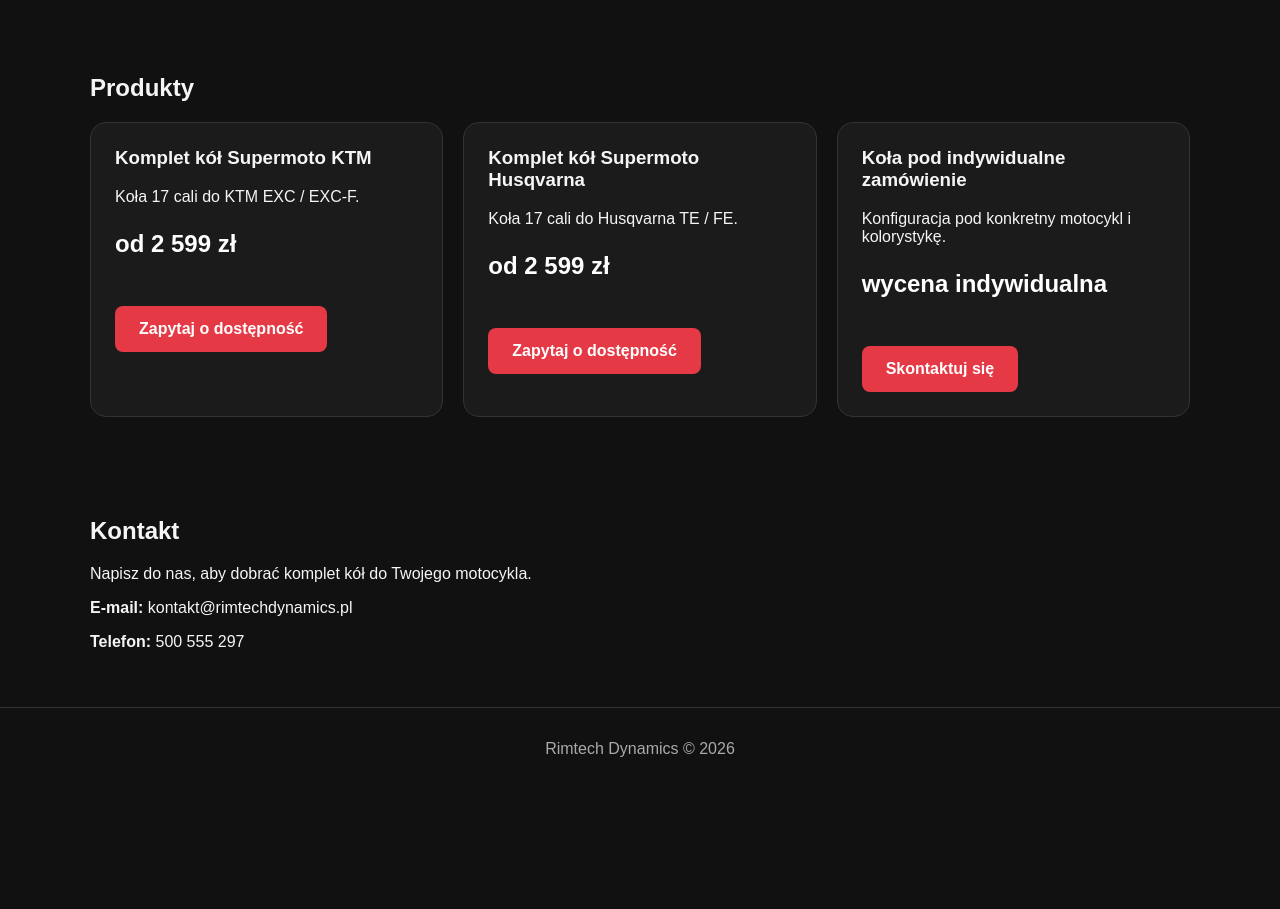
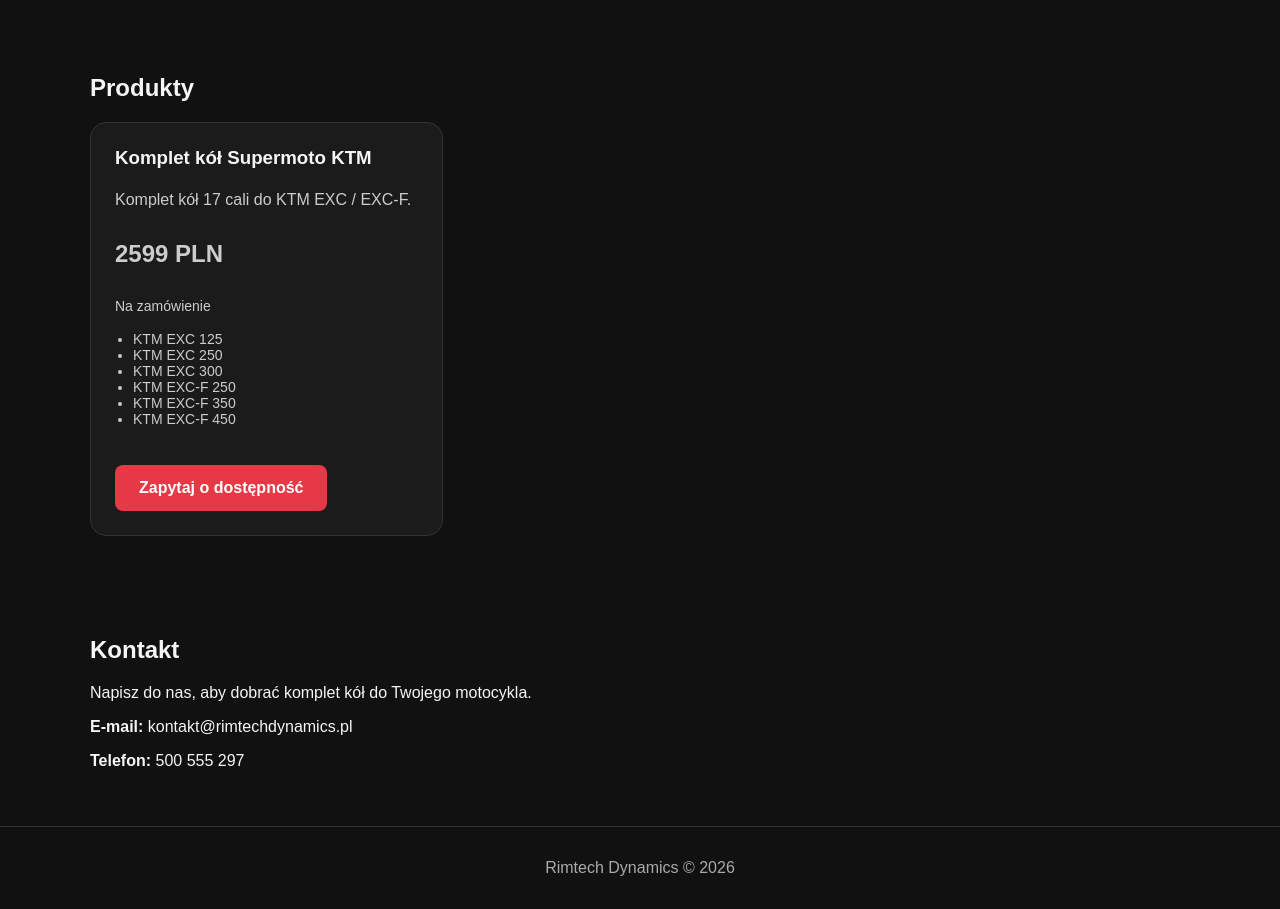
Before and after one commit to czaschoinki-bit/rimtech-shop, a plain HTML site: page index.html in a window 1280 px wide. Shown: the part 580-1489 px from the top of the page. Before the commit the page ends 1370 px from the top, so only its background shows below. Drawn offline with Linux system fonts and the light colour scheme.

Commit message:
Update index.html

```diff
--- a/index.html
+++ b/index.html
@@ -64,6 +64,9 @@
       text-decoration: none;
       border-radius: 8px;
       font-weight: bold;
+      border: none;
+      cursor: pointer;
+      font-size: 16px;
     }
 
     .card {
@@ -96,10 +99,27 @@
       margin-top: 0;
     }
 
+    .product p {
+      color: #ccc;
+      line-height: 1.5;
+    }
+
     .price {
       font-size: 24px;
       font-weight: bold;
       color: #fff;
+    }
+
+    .availability {
+      color: #aaa;
+      font-size: 14px;
+    }
+
+    .compatibility {
+      margin-top: 12px;
+      padding-left: 18px;
+      color: #ccc;
+      font-size: 14px;
     }
 
     footer {
@@ -149,8 +169,8 @@
   <main>
     <section class="hero">
       <div>
-        <h1>Koła motocyklowe supermoto i enduro</h1>
-        <p>
+        <h1 id="hero-title">Koła motocyklowe supermoto i enduro</h1>
+        <p id="hero-description">
           Konfigurowane zestawy kół do motocykli KTM, Husqvarna, GasGas i innych modeli.
           Piasty CNC, obręcze 17 cali, dopasowanie pod konkretny motocykl.
         </p>
@@ -167,36 +187,16 @@
 
     <section class="section" id="produkty">
       <h2>Produkty</h2>
-
-      <div class="products">
-        <div class="product">
-          <h3>Komplet kół Supermoto KTM</h3>
-          <p>Koła 17 cali do KTM EXC / EXC-F.</p>
-          <p class="price">od 2 599 zł</p>
-          <a class="button" href="#kontakt">Zapytaj o dostępność</a>
-        </div>
-
-        <div class="product">
-          <h3>Komplet kół Supermoto Husqvarna</h3>
-          <p>Koła 17 cali do Husqvarna TE / FE.</p>
-          <p class="price">od 2 599 zł</p>
-          <a class="button" href="#kontakt">Zapytaj o dostępność</a>
-        </div>
-
-        <div class="product">
-          <h3>Koła pod indywidualne zamówienie</h3>
-          <p>Konfiguracja pod konkretny motocykl i kolorystykę.</p>
-          <p class="price">wycena indywidualna</p>
-          <a class="button" href="#kontakt">Skontaktuj się</a>
-        </div>
+      <div class="products" id="products-list">
+        <p>Ładowanie produktów...</p>
       </div>
     </section>
 
     <section class="section" id="kontakt">
       <h2>Kontakt</h2>
       <p>Napisz do nas, aby dobrać komplet kół do Twojego motocykla.</p>
-      <p><strong>E-mail:</strong> kontakt@rimtechdynamics.pl</p>
-      <p><strong>Telefon:</strong> 500 555 297</p>
+      <p><strong>E-mail:</strong> <span id="contact-email">kontakt@rimtechdynamics.pl</span></p>
+      <p><strong>Telefon:</strong> <span id="contact-phone">500 555 297</span></p>
     </section>
   </main>
 
@@ -205,7 +205,64 @@
   </footer>
 
   <script src="https://identity.netlify.com/v1/netlify-identity-widget.js"></script>
+
   <script>
+    async function loadHomeContent() {
+      try {
+        const response = await fetch('/content/home.json');
+        const home = await response.json();
+
+        document.getElementById('hero-title').textContent = home.hero_title;
+        document.getElementById('hero-description').textContent = home.hero_description;
+        document.getElementById('contact-email').textContent = home.contact_email;
+        document.getElementById('contact-phone').textContent = home.contact_phone;
+      } catch (error) {
+        console.error('Nie udało się załadować treści strony głównej:', error);
+      }
+    }
+
+    async function loadProducts() {
+      const productsList = document.getElementById('products-list');
+
+      try {
+        const response = await fetch('/data/products.json');
+        const data = await response.json();
+        const products = data.products.filter(product => product.active);
+
+        if (!products.length) {
+          productsList.innerHTML = '<p>Brak aktywnych produktów.</p>';
+          return;
+        }
+
+        productsList.innerHTML = products.map(product => {
+          const compatibility = Array.isArray(product.compatibility)
+            ? product.compatibility.map(item => `<li>${item}</li>`).join('')
+            : '';
+
+          const paymentButton = product.payment_link
+            ? `<a class="button" href="${product.payment_link}" target="_blank" rel="noopener">Kup teraz</a>`
+            : `<a class="button" href="#kontakt">Zapytaj o dostępność</a>`;
+
+          return `
+            <div class="product">
+              <h3>${product.title}</h3>
+              <p>${product.short_description}</p>
+              <p class="price">${product.price} ${product.currency}</p>
+              <p class="availability">${product.availability}</p>
+              ${compatibility ? `<ul class="compatibility">${compatibility}</ul>` : ''}
+              ${paymentButton}
+            </div>
+          `;
+        }).join('');
+      } catch (error) {
+        console.error('Nie udało się załadować produktów:', error);
+        productsList.innerHTML = '<p>Nie udało się załadować produktów.</p>';
+      }
+    }
+
+    loadHomeContent();
+    loadProducts();
+
     if (window.netlifyIdentity) {
       window.netlifyIdentity.on("init", user => {
         if (!user) {
```
